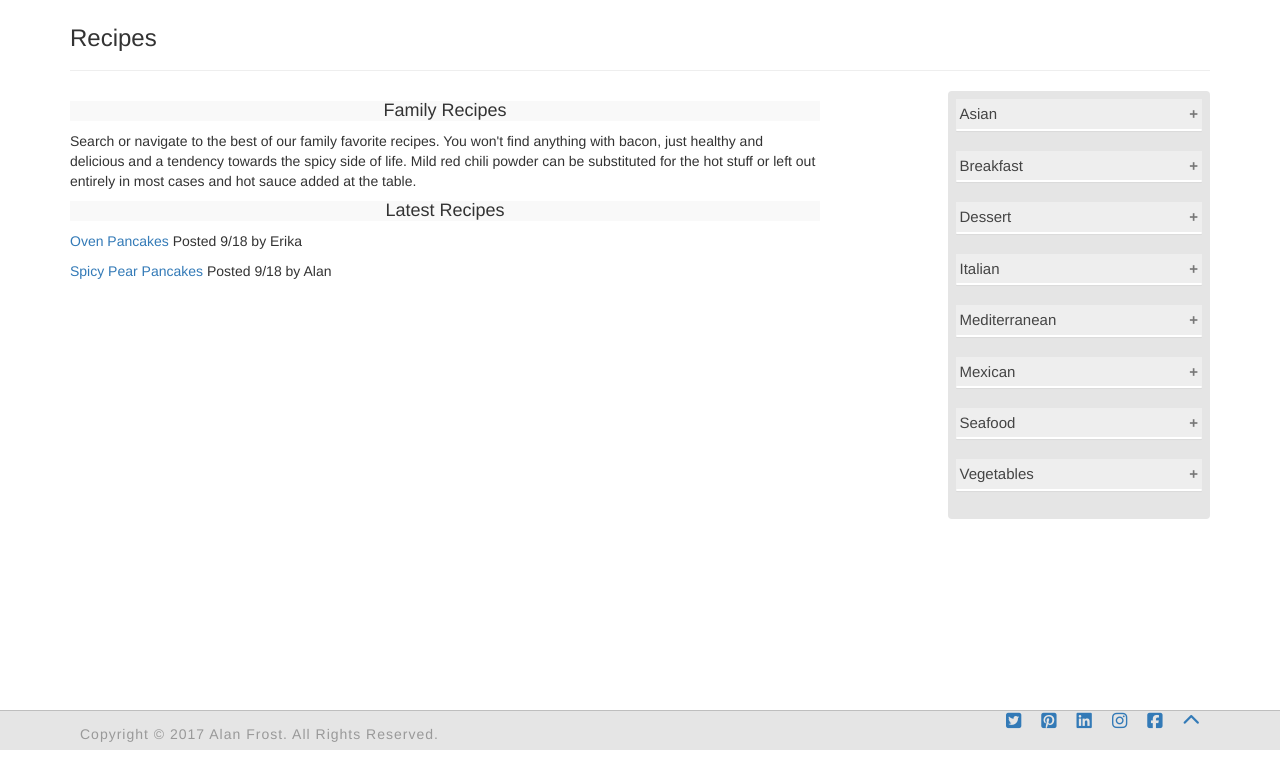
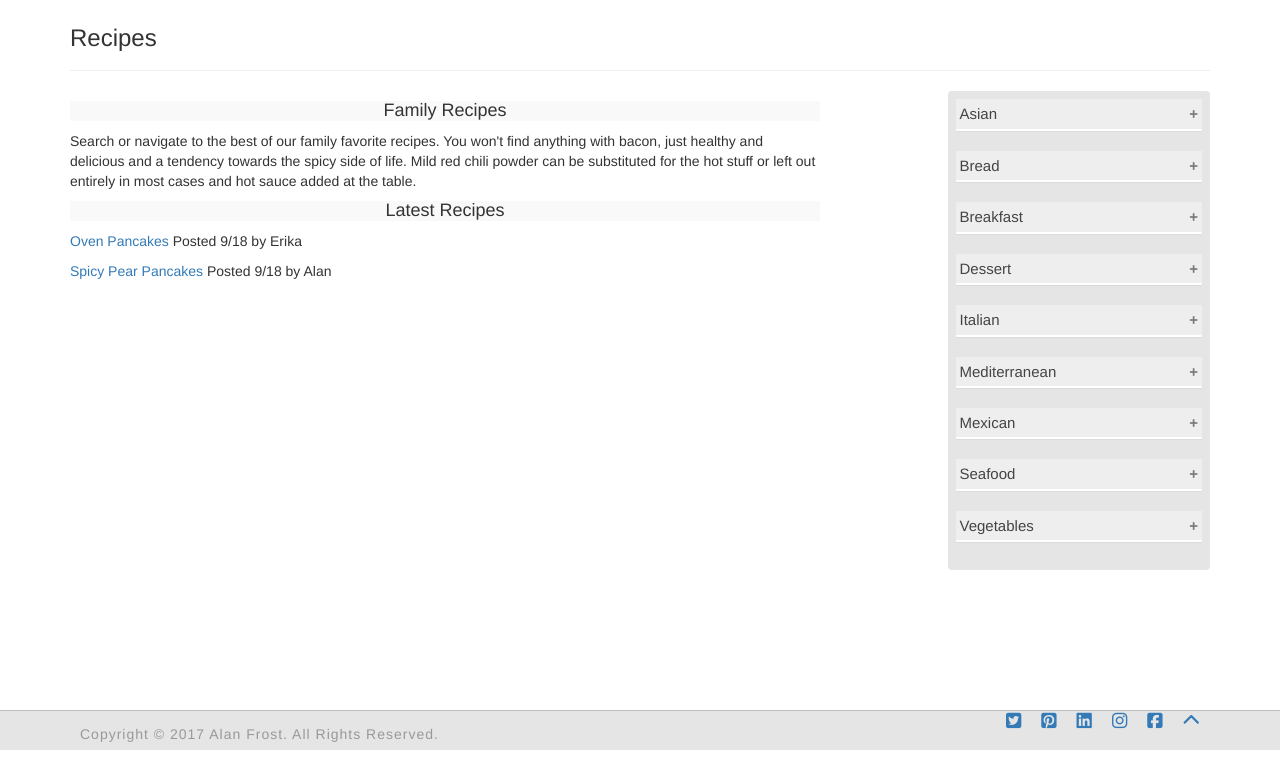
Before and after one commit to cyberfrosty/webapps, a Python web app: template templates/recipes.html in a window 1280 px wide. Shown: the part 50-807 px from the top of the page. Run offline with Jinja, Linux system fonts and the light colour scheme; the template is opened without the code that fills it, so the values that code supplies are empty; some libraries are stand-ins or nearby versions.

Commit message:
bread recipes

```diff
--- a/templates/navigation.html
+++ b/templates/navigation.html
@@ -49,7 +49,8 @@
             <li><a href="/recipes?recipe=Banana%20Muffins&category=Breakfast">Banana Muffins</a></li>
             <li><a href="/recipes?recipe=Pumpkin%20Muffins&category=Breakfast">Pumpkin Muffins</a></li>
             <li><a href="/recipes?recipe=Turkey%20Sausage&category=Breakfast">Turkey Sausage</a></li>
-            <li><a href="/recipes?recipe=Banana%20Bread&category=Dessert">Banana Bread</a></li>
+            <li><a href="/recipes?recipe=Banana%20Bread&category=Bread">Banana Bread</a></li>
+            <li><a href="/recipes?recipe=Anadama%20Bread&category=Bread">Anadama Bread</a></li>
             <li><a href="/recipes?recipe=Swedish%20Pancakes&category=Dessert">Crepes</a></li>
             <li><a href="/recipes?recipe=Fudge%20Brownies&category=Dessert">Fudge Brownies</a></li>
             <li><a href="/recipes?recipe=Meatball%20Marinara&category=Italian">Meatball Marinara</a></li>
--- a/templates/recipes.html
+++ b/templates/recipes.html
@@ -33,6 +33,11 @@
           <a href="/recipes?recipe=Szechuan%20Chicken&category=Asian">Szechuan Chicken</a><br>
           <a href="/recipes?recipe=Korean%20Meatballs&category=Asian">Korean Meatballs</a>
         </div>
+        <button class="accordion">Bread</button>
+        <div class="panel">
+          <a href="/recipes?recipe=Anadama%20Bread&category=Bread">Anadama Bread</a><br>
+          <a href="/recipes?recipe=Banana%20Bread&category=Bread">Banana Bread</a><br>
+        </div>
         <button class="accordion">Breakfast</button>
         <div class="panel">
           <a href="/recipes?recipe=Oven%20Pancakes&category=Breakfast">Oven Pancakes</a><br>
@@ -47,7 +52,6 @@
         </div>
         <button class="accordion">Dessert</button>
         <div class="panel">
-          <a href="/recipes?recipe=Banana%20Bread&category=Dessert">Banana Bread</a><br>
           <a href="/recipes?recipe=Swedish%20Pancakes&category=Dessert">Crepes</a><br>
           <a href="/recipes?recipe=Fudge%20Brownies&category=Dessert">Fudge Brownies</a>
         </div>
```
Also changed, not shown: recipes.json (+6 -5 lines).
